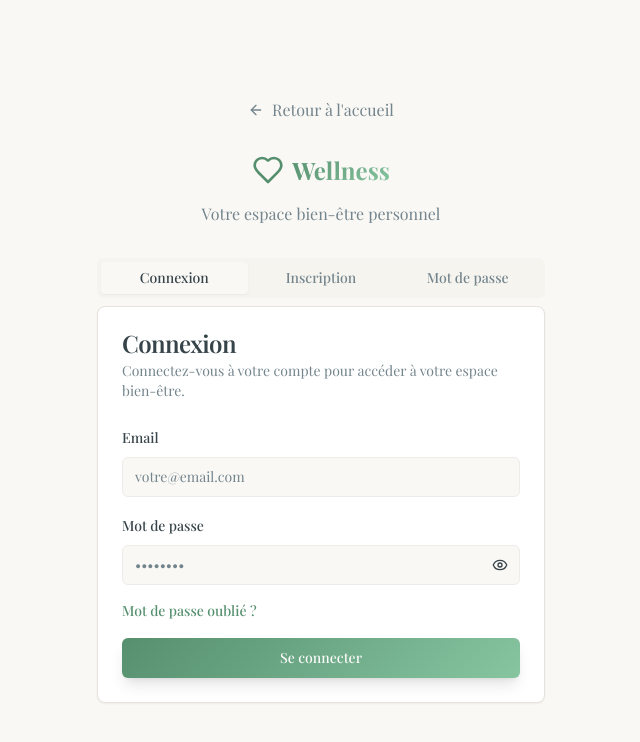
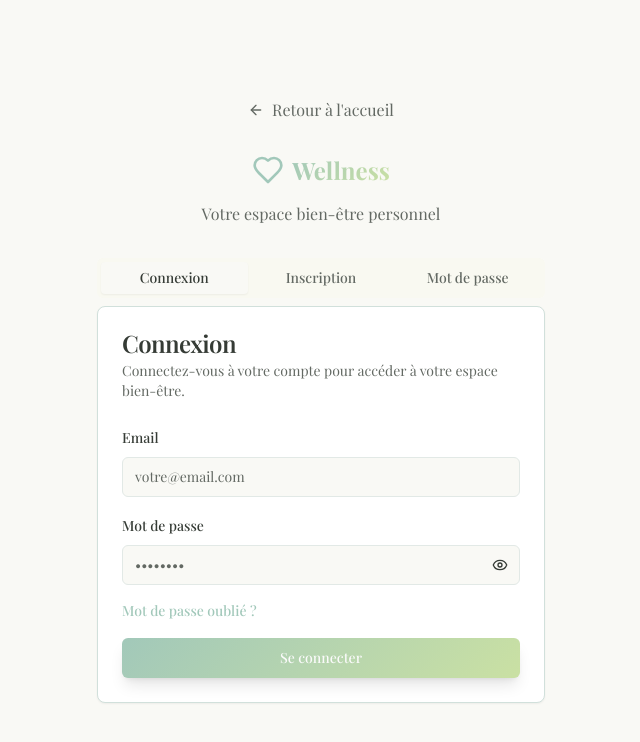
Before and after one commit to Nicholas-Ebilyse/maquette-lyloo, a React (Vite) app: page /auth in a window 1280 px wide. Shown: the top 742 px of the page, without its empty margins (319-959 px from the left). Built offline with nearby package versions, Linux system fonts and the light colour scheme.

Commit message:
Interpret color palette

```diff
--- a/src/index.css
+++ b/src/index.css
@@ -8,49 +8,59 @@ All colors MUST be HSL.
 
 @layer base {
   :root {
-    /* Core wellness color palette */
-    --background: 45 25% 97%;
-    --foreground: 200 15% 25%;
+    /* LYLOO Brand Color Palette */
+    --background: 60 25% 97%; /* Based on beige #fbf7ef */
+    --foreground: 120 5% 22%; /* Based on anthracite #373a37 */
 
     --card: 0 0% 100%;
-    --card-foreground: 200 15% 25%;
+    --card-foreground: 120 5% 22%;
 
     --popover: 0 0% 100%;
-    --popover-foreground: 200 15% 25%;
+    --popover-foreground: 120 5% 22%;
 
-    /* Sage green primary for wellness */
-    --primary: 145 25% 45%;
+    /* LYLOO Sea Green primary (Vert d'eau) */
+    --primary: 157 26% 71%; /* #a3cdbc converted to HSL */
     --primary-foreground: 0 0% 98%;
-    --primary-glow: 145 35% 65%;
+    --primary-glow: 157 36% 81%;
 
-    /* Warm terracotta secondary */
-    --secondary: 15 45% 85%;
-    --secondary-foreground: 15 25% 25%;
+    /* LYLOO Light Green secondary (Vert pâle) */
+    --secondary: 82 50% 76%; /* #cce1b0 converted to HSL */
+    --secondary-foreground: 120 5% 22%;
 
-    /* Soft cream muted */
-    --muted: 45 25% 95%;
-    --muted-foreground: 200 10% 50%;
+    /* LYLOO Beige muted */
+    --muted: 60 38% 96%; /* #fbf7ef converted to HSL */
+    --muted-foreground: 120 3% 40%;
 
-    /* Warm accent */
-    --accent: 25 45% 75%;
-    --accent-foreground: 25 25% 25%;
+    /* LYLOO Terracotta accent */
+    --accent: 16 70% 70%; /* #ec9b7b converted to HSL */
+    --accent-foreground: 120 5% 22%;
 
     --destructive: 0 65% 55%;
     --destructive-foreground: 0 0% 98%;
 
-    --border: 45 15% 88%;
-    --input: 45 15% 92%;
-    --ring: 145 25% 45%;
+    --border: 157 20% 85%;
+    --input: 157 15% 90%;
+    --ring: 157 26% 71%;
 
-    /* Wellness-specific design tokens */
-    --sage: 145 25% 45%;
-    --sage-light: 145 35% 65%;
-    --sage-dark: 145 25% 35%;
+    /* LYLOO Brand-specific design tokens */
+    --anthracite: 120 5% 22%; /* #373a37 */
+    --vert-eau: 157 26% 71%; /* #a3cdbc */
+    --vert-pale: 82 50% 76%; /* #cce1b0 */
+    --beige-lyloo: 60 38% 96%; /* #fbf7ef */
+    --terracotta-lyloo: 16 70% 70%; /* #ec9b7b */
+    --marron-chaud: 25 24% 30%; /* #574339 */
+    --dore-clair: 50 86% 73%; /* #f5e380 */
+    --orange-lyloo: 6 79% 57%; /* #e94a38 */
 
-    --terracotta: 15 55% 65%;
-    --terracotta-light: 15 45% 85%;
+    /* Legacy wellness tokens for compatibility */
+    --sage: 157 26% 71%;
+    --sage-light: 157 36% 81%;
+    --sage-dark: 157 26% 61%;
 
-    --cream: 45 25% 95%;
+    --terracotta: 16 70% 70%;
+    --terracotta-light: 16 50% 85%;
+
+    --cream: 60 38% 96%;
     --night-blue: 220 35% 25%;
 
     /* Difficulty level colors */
@@ -66,15 +76,19 @@ All colors MUST be HSL.
     --difficulty-advanced-bg: 0 73% 95%;
     --difficulty-advanced-foreground: 0 73% 25%;
 
-    /* Gradients */
-    --gradient-primary: linear-gradient(135deg, hsl(var(--sage)), hsl(var(--sage-light)));
-    --gradient-warm: linear-gradient(135deg, hsl(var(--terracotta)), hsl(var(--terracotta-light)));
-    --gradient-calm: linear-gradient(180deg, hsl(var(--cream)), hsl(var(--background)));
+    /* LYLOO Brand Gradients */
+    --gradient-primary: linear-gradient(135deg, hsl(var(--vert-eau)), hsl(var(--vert-pale)));
+    --gradient-mental: linear-gradient(135deg, hsl(var(--vert-eau)), hsl(var(--terracotta-lyloo)));
+    --gradient-physical: linear-gradient(135deg, hsl(var(--vert-pale)), hsl(var(--dore-clair)));
+    --gradient-warm: linear-gradient(135deg, hsl(var(--terracotta-lyloo)), hsl(var(--orange-lyloo)));
+    --gradient-calm: linear-gradient(180deg, hsl(var(--beige-lyloo)), hsl(var(--background)));
 
-    /* Shadows */
-    --shadow-soft: 0 4px 20px hsl(var(--sage) / 0.1);
-    --shadow-warm: 0 8px 30px hsl(var(--terracotta) / 0.15);
+    /* LYLOO Brand Shadows */
+    --shadow-soft: 0 4px 20px hsl(var(--vert-eau) / 0.1);
+    --shadow-warm: 0 8px 30px hsl(var(--terracotta-lyloo) / 0.15);
     --shadow-glow: 0 0 40px hsl(var(--primary-glow) / 0.3);
+    --shadow-mental: 0 6px 25px hsl(var(--vert-eau) / 0.2);
+    --shadow-physical: 0 6px 25px hsl(var(--vert-pale) / 0.2);
 
     /* Animations */
     --transition-smooth: all 0.3s cubic-bezier(0.4, 0, 0.2, 1);
@@ -159,10 +173,22 @@ All colors MUST be HSL.
     box-shadow: var(--shadow-warm);
   }
 
-  /* Gradient buttons */
+  /* LYLOO Brand gradient buttons */
   .btn-sage {
     background: var(--gradient-primary);
     @apply text-white shadow-lg hover:shadow-xl transition-all duration-300;
+  }
+
+  .btn-mental {
+    background: var(--gradient-mental);
+    @apply text-white shadow-lg hover:shadow-xl transition-all duration-300;
+    box-shadow: var(--shadow-mental);
+  }
+
+  .btn-physical {
+    background: var(--gradient-physical);
+    @apply text-anthracite shadow-lg hover:shadow-xl transition-all duration-300;
+    box-shadow: var(--shadow-physical);
   }
 
   .btn-warm {
@@ -184,9 +210,23 @@ All colors MUST be HSL.
     box-shadow: var(--shadow-glow);
   }
 
-  /* Text gradients */
+  /* LYLOO Brand text gradients */
   .text-gradient-sage {
     background: var(--gradient-primary);
+    -webkit-background-clip: text;
+    -webkit-text-fill-color: transparent;
+    background-clip: text;
+  }
+
+  .text-gradient-mental {
+    background: var(--gradient-mental);
+    -webkit-background-clip: text;
+    -webkit-text-fill-color: transparent;
+    background-clip: text;
+  }
+
+  .text-gradient-physical {
+    background: var(--gradient-physical);
     -webkit-background-clip: text;
     -webkit-text-fill-color: transparent;
     background-clip: text;
--- a/tailwind.config.ts
+++ b/tailwind.config.ts
@@ -67,7 +67,17 @@ export default {
 					border: 'hsl(var(--sidebar-border))',
 					ring: 'hsl(var(--sidebar-ring))'
 				},
-				/* Wellness color palette */
+				/* LYLOO Brand color palette */
+				anthracite: 'hsl(var(--anthracite))',
+				'vert-eau': 'hsl(var(--vert-eau))',
+				'vert-pale': 'hsl(var(--vert-pale))',
+				'beige-lyloo': 'hsl(var(--beige-lyloo))',
+				'terracotta-lyloo': 'hsl(var(--terracotta-lyloo))',
+				'marron-chaud': 'hsl(var(--marron-chaud))',
+				'dore-clair': 'hsl(var(--dore-clair))',
+				'orange-lyloo': 'hsl(var(--orange-lyloo))',
+
+				/* Legacy wellness colors for compatibility */
 				sage: {
 					DEFAULT: 'hsl(var(--sage))',
 					light: 'hsl(var(--sage-light))',
```
